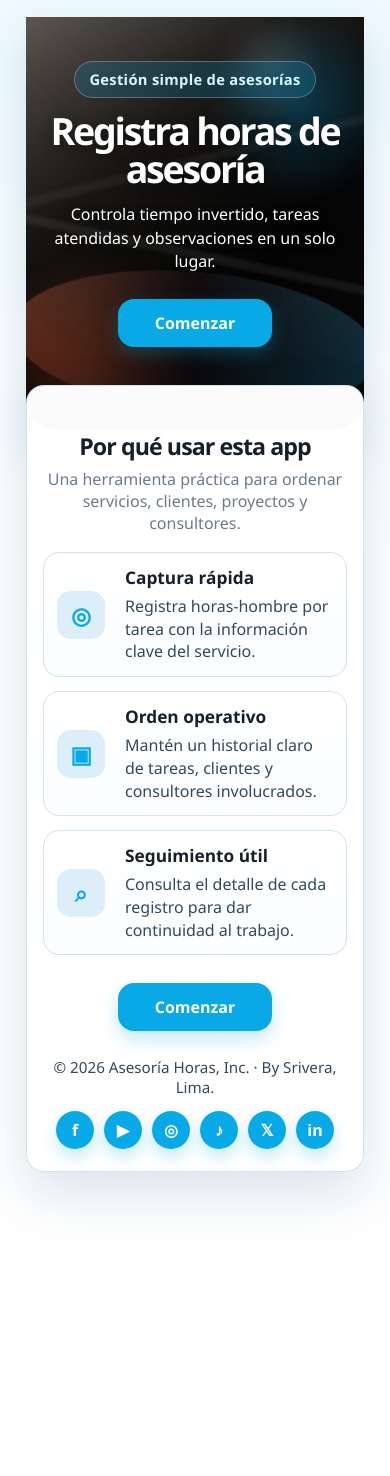
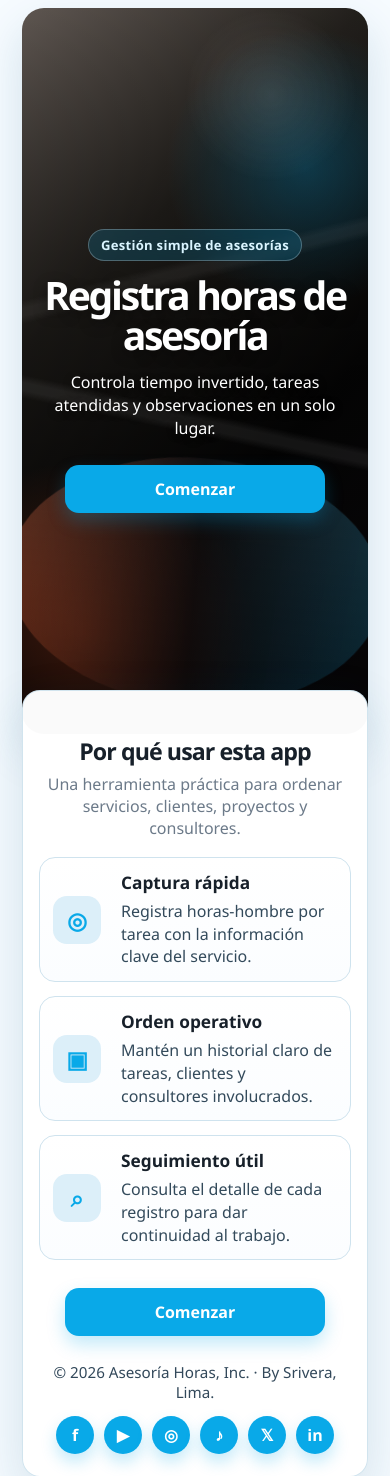
Before and after one commit to sriveraaero-wq/asesoria_horas_nube, a Flask app: page / in a window 390 px wide. Shown: the top 1476 px of the page. Before the commit the page ends 1207 px from the top, so only its background shows below. Run offline with Flask 3, Linux system fonts and the light colour scheme.

Commit message:
Add files via upload

```diff
--- a/static/style.css
+++ b/static/style.css
@@ -261,3 +261,142 @@
     height: 38px;
   }
 }
+
+
+/* Mejora: dashboard solo administrador y vista móvil más limpia */
+.user-home-card {
+  max-width: 720px;
+  margin: 20px auto 0;
+  text-align: center;
+}
+
+.landing-page {
+  max-width: 980px;
+  margin: -22px auto 0;
+}
+
+.landing-hero-pro {
+  border-radius: 28px;
+  min-height: 520px;
+}
+
+.landing-hero-shade {
+  min-height: 520px;
+  padding-bottom: 54px;
+}
+
+@media (max-width: 980px) {
+  .bottom-nav {
+    grid-template-columns: repeat(4, 1fr);
+  }
+
+  .landing-page {
+    margin: -16px auto 0;
+  }
+
+  .landing-hero-pro,
+  .landing-hero-shade {
+    min-height: calc(100vh - 140px);
+    border-radius: 22px;
+  }
+
+  .landing-copy-pro h1 {
+    font-size: clamp(2.15rem, 9vw, 3.15rem);
+  }
+
+  .landing-copy-pro p {
+    max-width: 92%;
+  }
+
+  .form-card,
+  .detail-card,
+  .card {
+    padding: 16px;
+  }
+
+  .record-item {
+    padding: 14px;
+  }
+}
+
+@media (max-width: 620px) {
+  body {
+    background: #f6fbff;
+  }
+
+  .topbar {
+    padding: 12px 14px;
+  }
+
+  .brand-icon {
+    width: 40px;
+    height: 40px;
+    font-size: 22px;
+  }
+
+  .app-shell {
+    margin: 10px 8px 90px;
+    padding: 14px;
+    border-radius: 20px;
+  }
+
+  .landing-hero-pro,
+  .landing-hero-shade {
+    min-height: calc(100vh - 118px);
+  }
+
+  .landing-hero-shade {
+    padding: 34px 16px;
+  }
+
+  .landing-kicker {
+    font-size: .82rem !important;
+    padding: 6px 12px;
+  }
+
+  .landing-copy-pro h1 {
+    font-size: 2.45rem;
+    line-height: 1.02;
+  }
+
+  .landing-copy-pro p {
+    font-size: 1rem;
+    line-height: 1.42;
+  }
+
+  .landing-btn {
+    width: min(100%, 260px);
+    min-height: 48px;
+    border-radius: 14px;
+  }
+
+  .action-card {
+    min-height: 92px;
+  }
+
+  .section-title h2 {
+    font-size: 1.45rem;
+  }
+
+  input,
+  select,
+  textarea {
+    min-height: 46px;
+    font-size: 16px;
+  }
+
+  .primary-btn,
+  .ghost-btn,
+  .danger-btn {
+    min-height: 44px;
+  }
+
+  .form-actions {
+    flex-direction: column;
+  }
+
+  .form-actions a,
+  .form-actions button {
+    width: 100%;
+  }
+}
```
